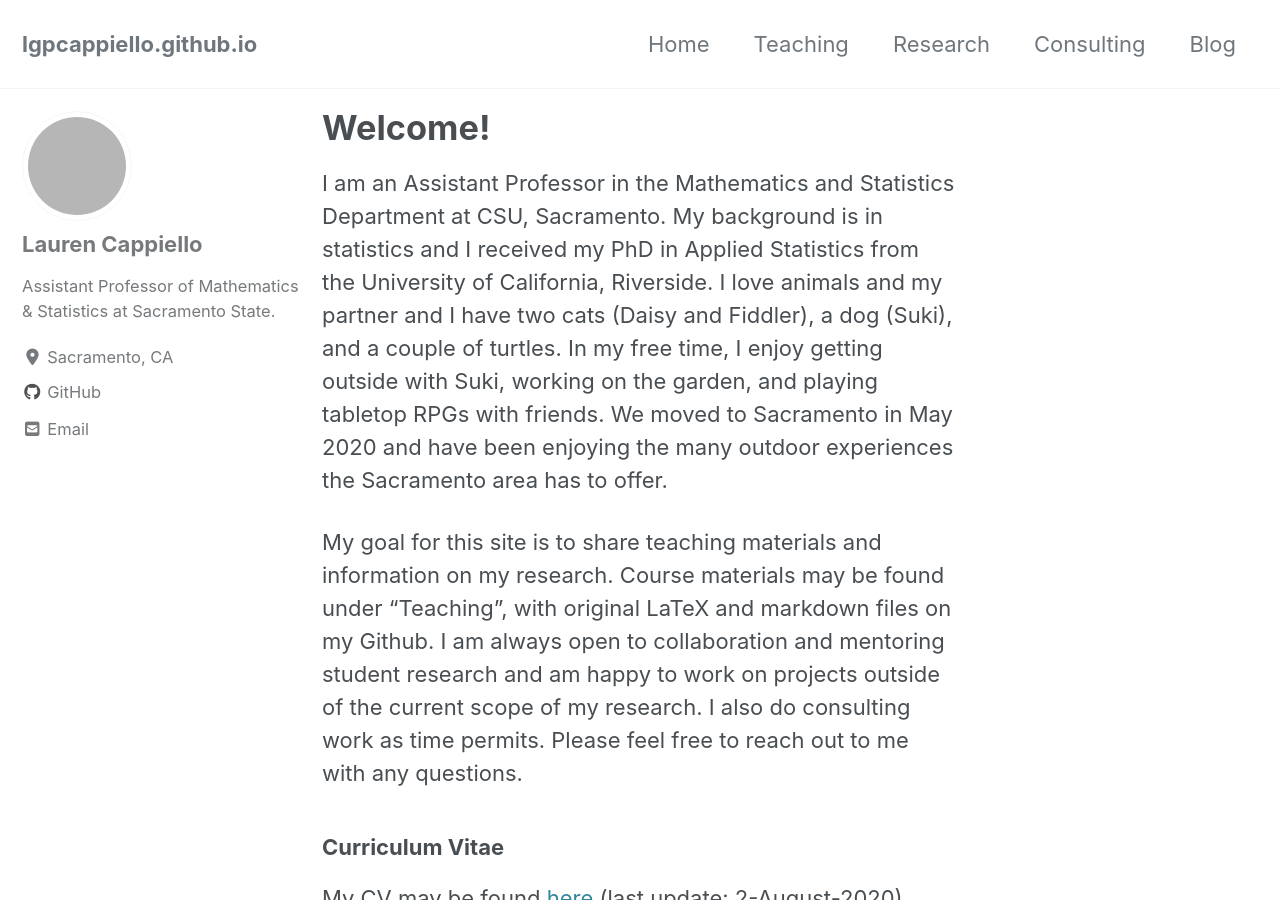
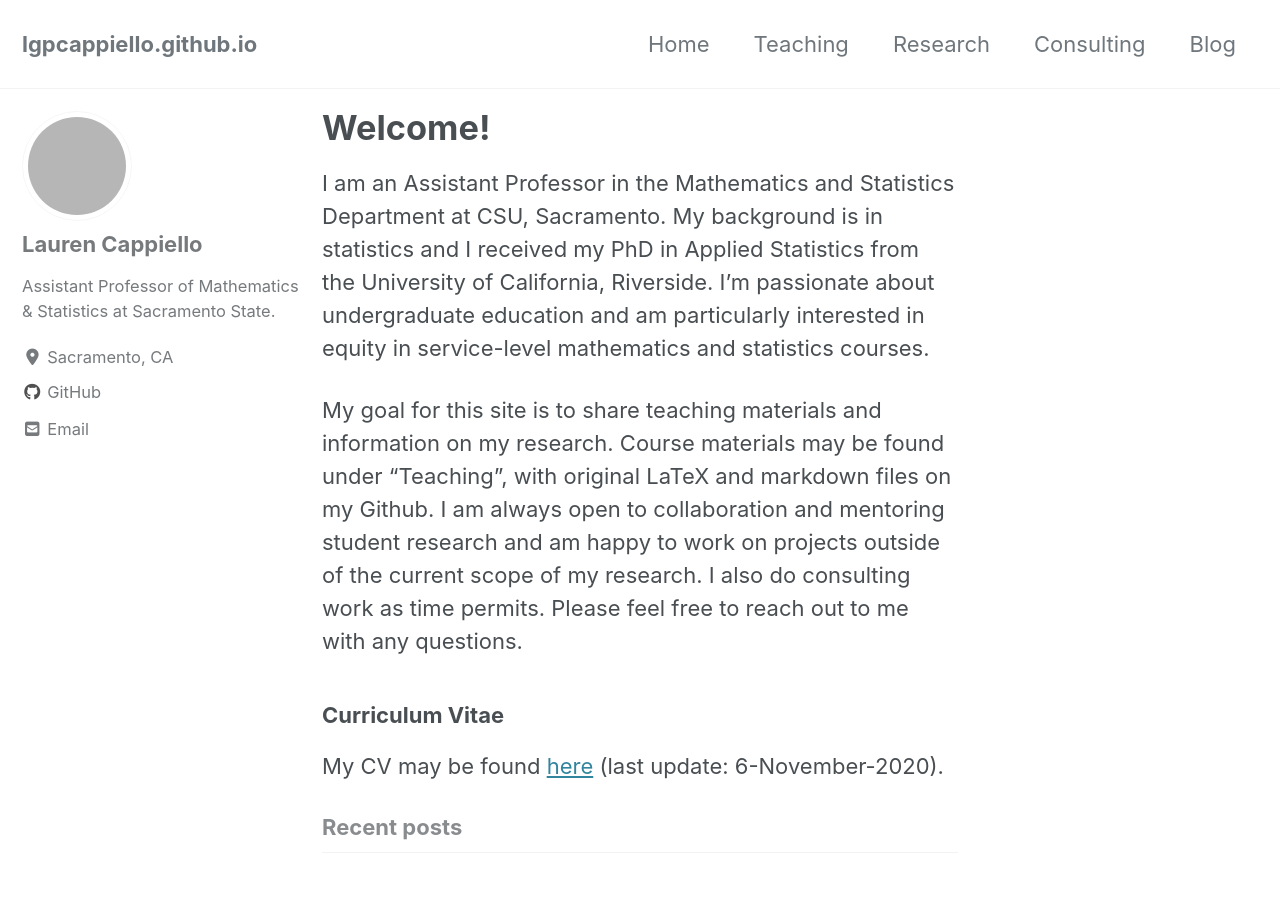
Before and after one commit to lgpcappiello/lgpcappiello.github.io, a Jekyll site: the page built from index.md, in a window 1280 px wide and 900 px high. Built offline with Jekyll 4.4.1, drawn with Linux system fonts in a browser that asks for light colours; cached includes are drawn as plain includes; nearby versions of some CDN libraries; our own code applies the rules of GitHub Pages for plain Markdown files; grey boxes are pictures that could not be loaded.

Commit message:
Update index.md

```diff
--- a/index.md
+++ b/index.md
@@ -4,9 +4,9 @@ title: "Welcome!"
 author_profile: true
 ---
 
-I am an Assistant Professor in the Mathematics and Statistics Department at CSU, Sacramento. My background is in statistics and I received my PhD in Applied Statistics from the University of California, Riverside. I love animals and my partner and I have two cats (Daisy and Fiddler), a dog (Suki), and a couple of turtles. In my free time, I enjoy getting outside with Suki, working on the garden, and playing tabletop RPGs with friends. We moved to Sacramento in May 2020 and have been enjoying the many outdoor experiences the Sacramento area has to offer.
+I am an Assistant Professor in the Mathematics and Statistics Department at CSU, Sacramento. My background is in statistics and I received my PhD in Applied Statistics from the University of California, Riverside. I'm passionate about undergraduate education and am particularly interested in equity in service-level mathematics and statistics courses.
 
 My goal for this site is to share teaching materials and information on my research. Course materials may be found under "Teaching", with original LaTeX and markdown files on my Github. I am always open to collaboration and mentoring student research and am happy to work on projects outside of the current scope of my research. I also do consulting work as time permits. Please feel free to reach out to me with any questions.
 
 ### Curriculum Vitae
-My CV may be found <a href="https://lgpcappiello.github.io/CappielloCV.pdf">here</a> (last update: 2-August-2020).
+My CV may be found <a href="https://lgpcappiello.github.io/CappielloCV.pdf">here</a> (last update: 6-November-2020).
```
